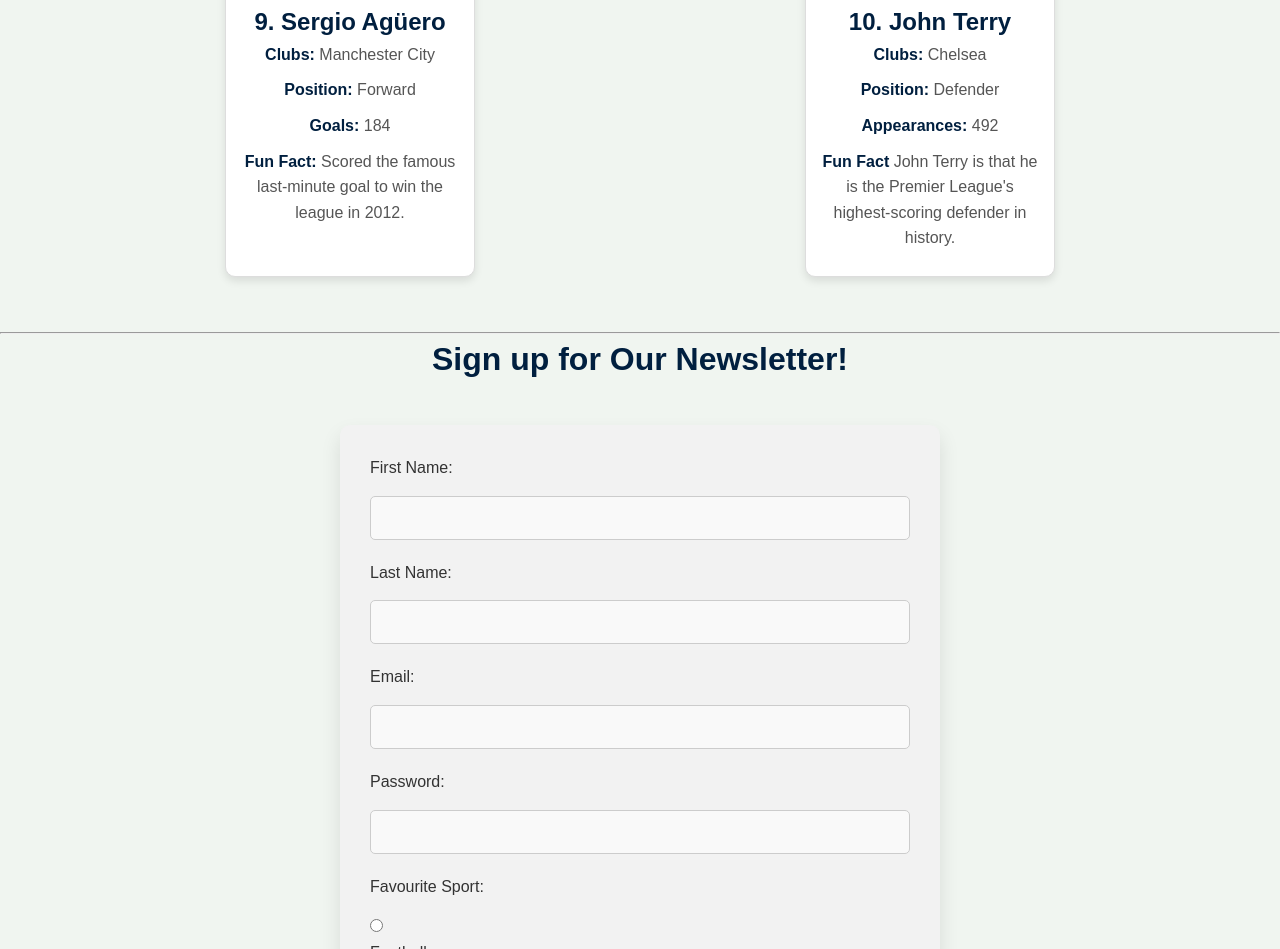
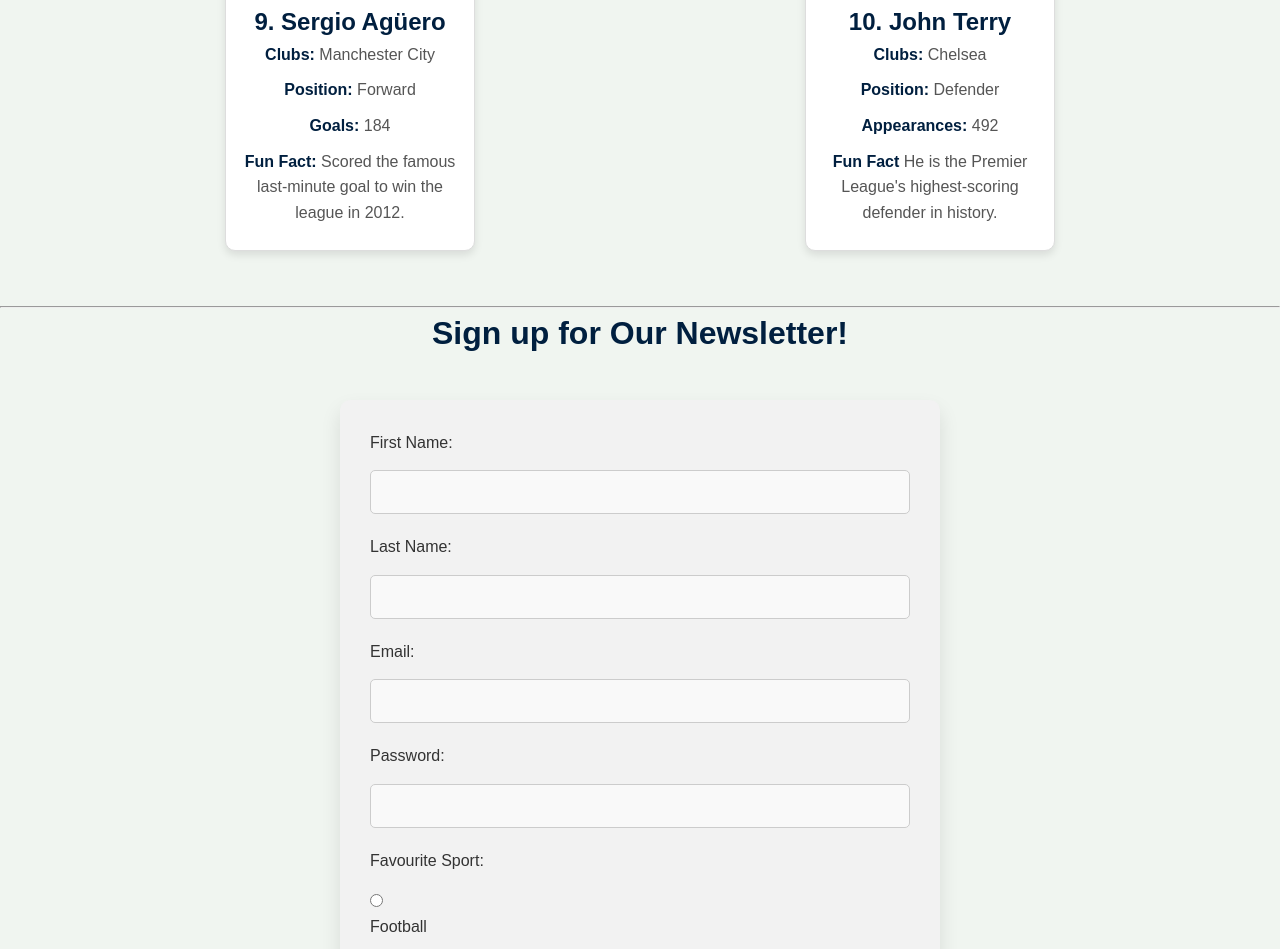
Before and after one commit to MZsteezy/MZsteezy.github.io, a plain HTML site: page index.html in a window 1280 px wide. Shown: the part 1782-2731 px from the top of the page. Drawn offline with Linux system fonts and the light colour scheme; a script that the page names is missing.

Commit message:
Update index.html

```diff
--- a/index.html
+++ b/index.html
@@ -146,7 +146,7 @@
                 <p><strong>Clubs:</strong> Chelsea</p>
                 <p><strong>Position:</strong> Defender</p>
                 <p><strong>Appearances:</strong> 492</p>
-                <p><strong> Fun Fact</strong> John Terry is that he is the Premier League's highest-scoring defender in history.</p>
+                <p><strong> Fun Fact</strong> He is the Premier League's highest-scoring defender in history.</p>
             </div>
         </section>
     </main>
```
